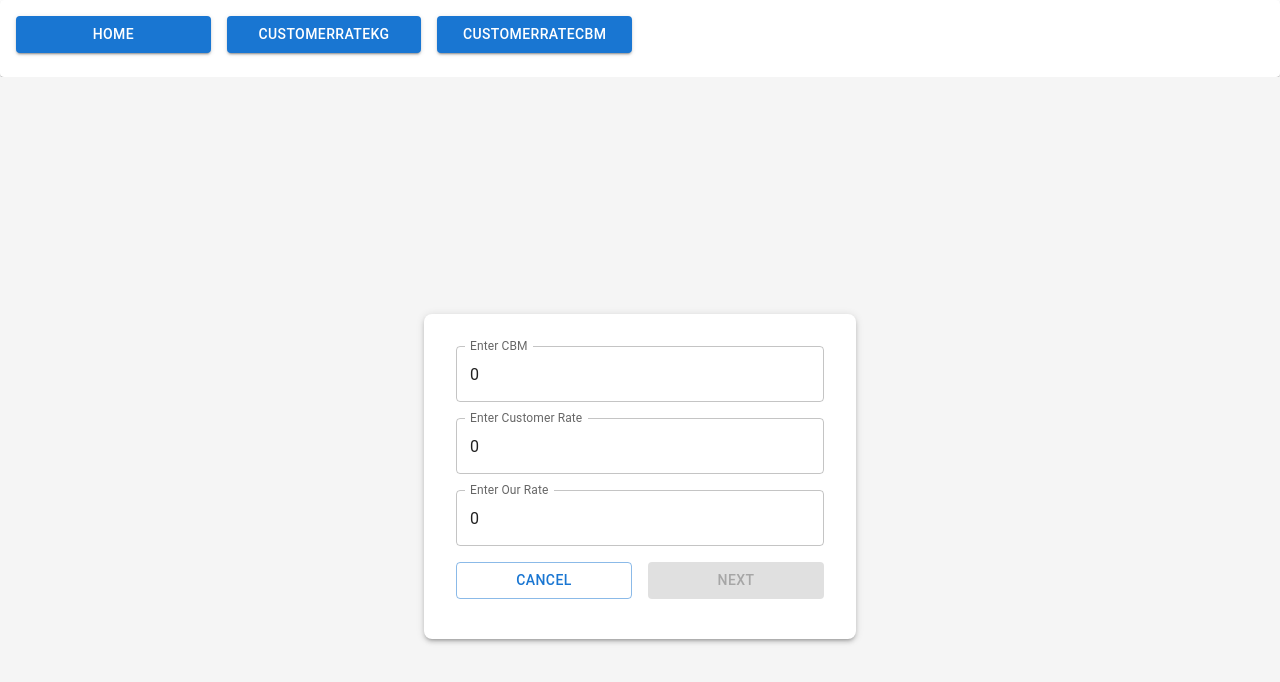
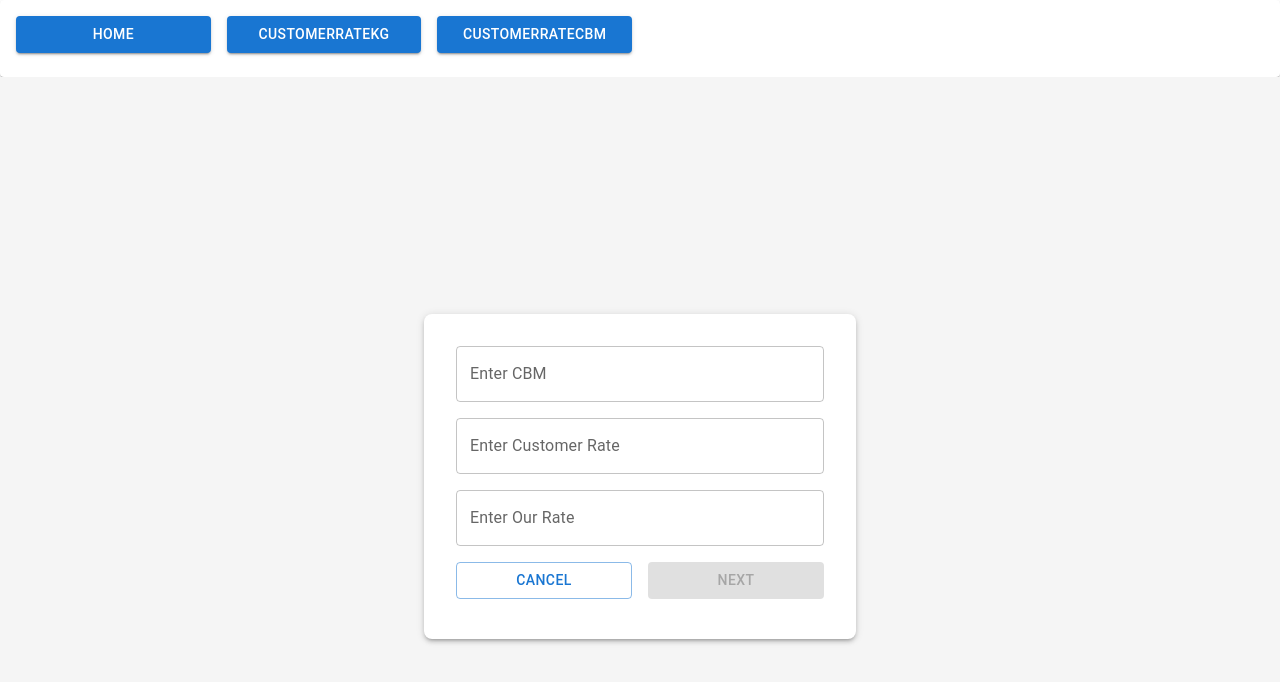
Before and after one commit to irfanshaikh2025/AppuProApp, a React (Create React App) app: page /customerratecbm in a window 1280 px wide. Shown: the top 682 px of the page. Built offline with nearby package versions, Linux system fonts and the light colour scheme.

Commit message:
new changes

```diff
--- a/src/components/CustomerRateCBM.jsx
+++ b/src/components/CustomerRateCBM.jsx
@@ -8,9 +8,9 @@ export const CustomerRateCBM = () => {
   const dispatch = useDispatch();
   const navigate = useNavigate()
 
-  const [cbm, setCbm] = useState(0);
-  const [customerRate, setCustomerRate] = useState(0);
-  const [ourRate, setOurRate] = useState(0)
+  const [cbm, setCbm] = useState();
+  const [customerRate, setCustomerRate] = useState();
+  const [ourRate, setOurRate] = useState()
 
   const handleNext =()=>{
     const actionCbm = {
@@ -34,9 +34,9 @@ export const CustomerRateCBM = () => {
 
   const handleCancel = () => {
     // Handle cancel action
-    setCbm(0);
-    setCustomerRate(0);
-    setOurRate(0);
+    setCbm();
+    setCustomerRate();
+    setOurRate();
   }
 
   return (
@@ -53,15 +53,15 @@ export const CustomerRateCBM = () => {
         <CardContent>
           <Grid container spacing={2}>
             <Grid size={12}>
-              <TextField value={cbm} onChange={(e)=>setCbm(e.target.value)} label="Enter CBM" variant="outlined" fullWidth />
+              <TextField value={cbm} onChange={(e)=>setCbm(Number(e.target.value))} label="Enter CBM" variant="outlined" fullWidth />
             </Grid>
 
             <Grid size={12}>
-              <TextField value={customerRate} onChange={(e)=>setCustomerRate(e.target.value)} label="Enter Customer Rate" variant="outlined" fullWidth />
+              <TextField value={customerRate} onChange={(e)=>setCustomerRate(Number(e.target.value))} label="Enter Customer Rate" variant="outlined" fullWidth />
             </Grid>
 
             <Grid size={12}>
-              <TextField value={ourRate} onChange={(e)=>setOurRate(e.target.value)} label="Enter Our Rate" variant="outlined" fullWidth />
+              <TextField value={ourRate} onChange={(e)=>setOurRate(Number(e.target.value))} label="Enter Our Rate" variant="outlined" fullWidth />
             </Grid>
 
             <Grid size={6}>
```
